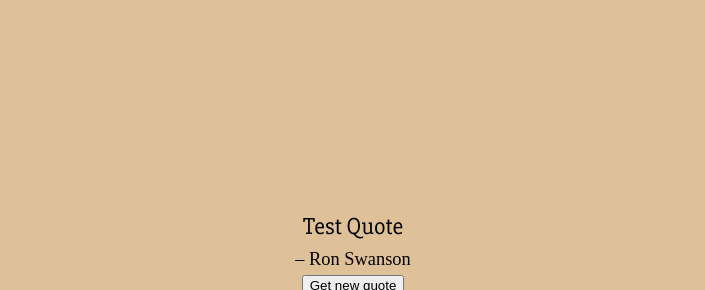
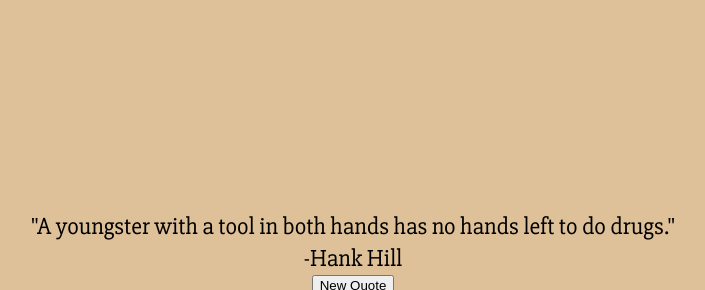
Before and after one commit to mark-oblack/random-quote-machine, a plain HTML site: page index.html in a window 1280 px wide. Shown: the part 131-421 px from the top of the page, without its empty margins (287-992 px from the left). Drawn offline with nearby package versions, Linux system fonts and the light colour scheme; no server answers.

Commit message:
updated myscripts.js, quote generator now functional

```diff
--- a/css/main.css
+++ b/css/main.css
@@ -17,9 +17,10 @@ body {
 	line-height: 2em;
 }
 
-.quote {
+#quoteDisplay {
 	font-size: 1.5em;
 	font-family: 'Slabo 27px', serif;
+	text-align: center;
 }
 
 .author {
--- a/index.html
+++ b/index.html
@@ -4,17 +4,15 @@
 	<meta charset="utf-8">
 	<meta name="viewport" content="width=device-width, initial-scale=1.0">
 	<title>Random Quote Generator</title>
-
 	<link rel="stylesheet" type="text/css" href="css/normalize.css">
 	<link rel="stylesheet" type="text/css" href="css/main.css">
 	<script defer src="js/fontawesome-all.js"></script>
 </head>
 <body>
 	<div class="quote-container">
-		<h1 class="quote">Test Quote</h1>
-		<h2 class="author">&ndash; Ron Swanson</h2>
-		<button class="getQuote">Get new quote</button>
-		<a href="" class="twitter">
+		<h1 id="quoteDisplay"></h1>
+		<button onclick="newQuote()" class="getQuote">New Quote</button>
+		<a href="https://twitter.com/intent/tweet?text=" target="_blank" class="twitter-share">
 			<i class="fab fa-twitter"></i>
 		</a>
 	</div>
--- a/js/myscripts.js
+++ b/js/myscripts.js
@@ -1,19 +1,46 @@
 
 
-$.getJSON("http://ron-swanson-quotes.herokuapp.com/v2/quotes", function(json) {
-	$.each(json, function() {
-		$(".quote").html('"' + this + '"');
-	});
-});
+// $.getJSON("http://ron-swanson-quotes.herokuapp.com/v2/quotes", function(json) {
+// 	$.each(json, function() {
+// 		$(".quote").html('"' + this + '"');
+// 	});
+// });
 
-$(".getQuote").click(function() {
-	$.getJSON("http://ron-swanson-quotes.herokuapp.com/v2/quotes", function(json) {
-		$.each(json, function() {
-			$(".quote").html('"' + this + '"');
-		});
-	});
-});
+// $(".getQuote").click(function() {
+// 	$.getJSON("http://ron-swanson-quotes.herokuapp.com/v2/quotes", function(json) {
+// 		$.each(json, function() {
+// 			$(".quote").html('"' + this + '"');
+// 		});
+// 	});
+// });
 
-$(".twitter").click(function() {
-	$(this).attr("href", "https://twitter.com/intent/tweet?");
-});
+// $(".twitter").click(function() {
+// 	$(this).attr("href", "https://twitter.com/intent/tweet?");
+// });
+
+var quotes = [
+	"\"I know what's wrong with it. It's a Ford. You know what they say Ford stands for, don't ya? It stands for 'Fix it again, Tony'.\" <br>-Dale Gribble",
+	"\“Dear Lord, I don't want to go back to college. So please, help me be sexy.\" <br>- Luanne",
+	"\“That boy ain't right\" <br>- Hank Hill",
+	"\“Bwahhh!\" <br>- Hank Hill",
+	"\“I don't have an anger problem, I have an idiot problem!\” <br>- Hank Hill",
+	"\"I can show you how to make a bomb of a roll of toilet paper and a stick of dynamite.\" <br>-Dale Gribble",
+	"\"That's my purse! I don't know you!\" <br>-Bobby Hill",
+	"\"A youngster with a tool in both hands has no hands left to do drugs.\" <br>-Hank Hill",
+	"\"Pocket sand!\" <br>-Dale Gribble",
+	"\"Good God, you've got a fat neck Hank!\" <br>-Cotton Hill",
+	"\"C'mon grease monkey, let's tango!\" <br>-Cotton Hill",
+	"\"I killed fiddy men.\" <br>-Cotton Hill"
+];
+
+window.onload = newQuote();
+
+function newQuote() {
+	var randomNum = (Math.floor((Math.random()) * quotes.length));
+	document.getElementById("quoteDisplay").innerHTML = quotes[randomNum];
+	var tweetQuote = quotes[randomNum].split(' ').join('%20');
+	tweetQuote = tweetQuote.split('<br>').join('');
+  	tweetQuote = "https://twitter.com/intent/tweet?text=" + tweetQuote;
+  	$('.twitter-share').attr('href', tweetQuote);
+
+}
```
